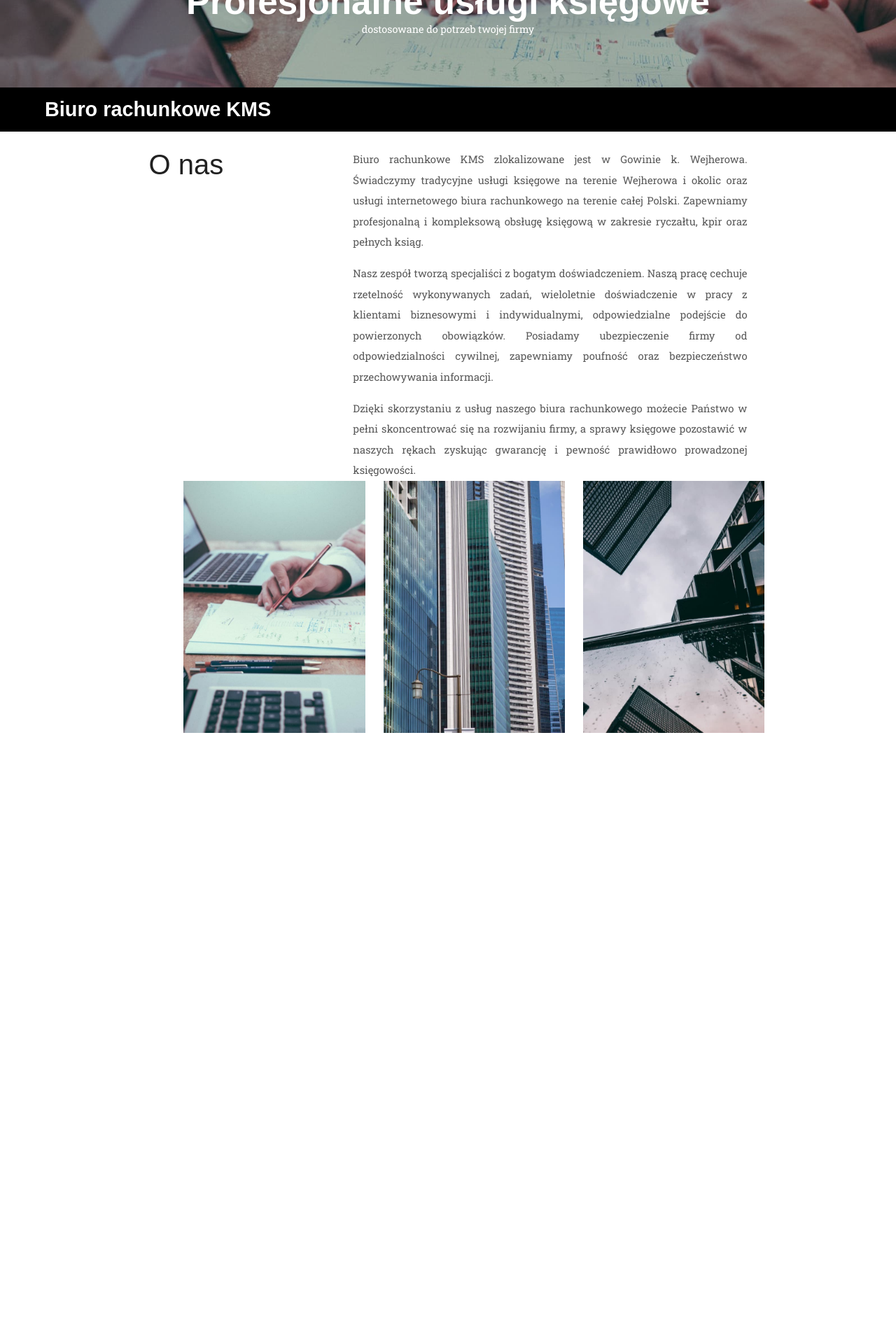
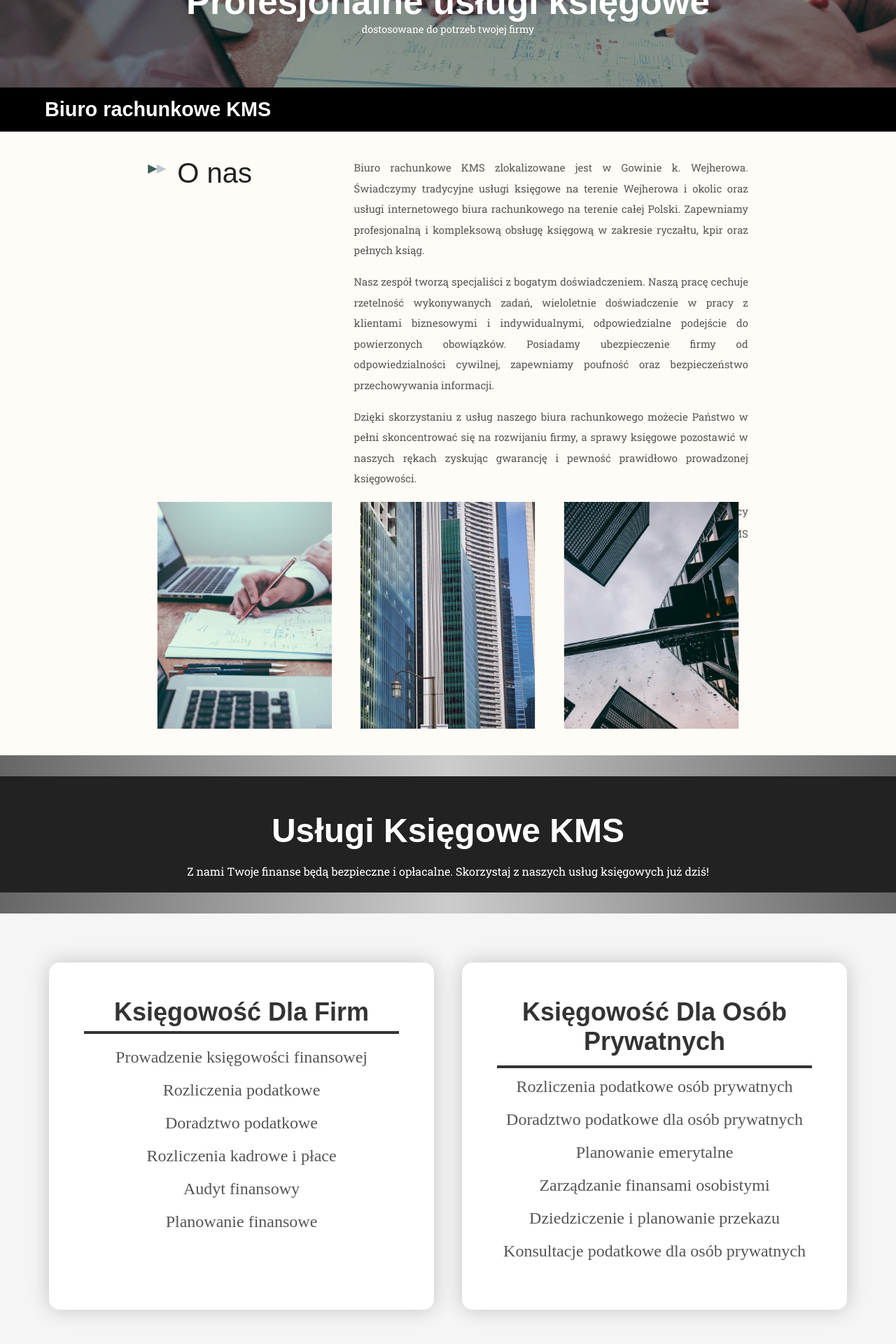
Before and after one commit to szrederkarol1/biuro_rachunkowosci, a React (Create React App) app in the folder Desktop/biuro_rachunkowosci/biuro-rachunkowosci/: page / in a window 1280 px wide. Shown: the part 100-2020 px from the top of the page at 70% size. Before the commit the page ends 1197 px from the top, so only its background shows below. Built offline with nearby package versions, Linux system fonts and the light colour scheme.

Commit message:
Fix aboutUs and gallery. Try create layout offers

```diff
--- a/Desktop/biuro_rachunkowosci/biuro-rachunkowosci/src/App.scss
+++ b/Desktop/biuro_rachunkowosci/biuro-rachunkowosci/src/App.scss
@@ -1,3 +1,3 @@
 .root {
-    height: 100vh;
-  }
+  height: 100vh;
+}
--- a/Desktop/biuro_rachunkowosci/biuro-rachunkowosci/src/components/about_us/AboutUs.jsx
+++ b/Desktop/biuro_rachunkowosci/biuro-rachunkowosci/src/components/about_us/AboutUs.jsx
@@ -39,7 +39,39 @@ const AboutUs = () => {
             <div className="image image-secondary"></div>
             <div className="image image-thirth"></div>
           </div>
-          <div></div>
+          <div className="ornament"></div>
+        </div>
+      </section>
+      <header>
+        <h1>Usługi Księgowe KMS</h1>
+        <p>
+          Z nami Twoje finanse będą bezpieczne i opłacalne. Skorzystaj z naszych
+          usług księgowych już dziś!
+        </p>
+      </header>
+
+      <section class="services">
+        <div class="service">
+          <h2>Księgowość Dla Firm</h2>
+          <ul>
+            <li>Prowadzenie księgowości finansowej</li>
+            <li>Rozliczenia podatkowe</li>
+            <li>Doradztwo podatkowe</li>
+            <li>Rozliczenia kadrowe i płace</li>
+            <li>Audyt finansowy</li>
+            <li>Planowanie finansowe</li>
+          </ul>
+        </div>
+        <div class="service">
+          <h2>Księgowość Dla Osób Prywatnych</h2>
+          <ul>
+            <li>Rozliczenia podatkowe osób prywatnych</li>
+            <li>Doradztwo podatkowe dla osób prywatnych</li>
+            <li>Planowanie emerytalne</li>
+            <li>Zarządzanie finansami osobistymi</li>
+            <li>Dziedziczenie i planowanie przekazu</li>
+            <li>Konsultacje podatkowe dla osób prywatnych</li>
+          </ul>
         </div>
       </section>
     </>
--- a/Desktop/biuro_rachunkowosci/biuro-rachunkowosci/src/components/about_us/AboutUs.scss
+++ b/Desktop/biuro_rachunkowosci/biuro-rachunkowosci/src/components/about_us/AboutUs.scss
@@ -1,10 +1,29 @@
 .section-aboutUs {
-  margin-top: 25px;
+  animation: slide 1.2s ease-in-out;
+  position: relative;
+  margin-top: 37px;
   display: flex;
   align-items: center;
   justify-content: center;
+  @keyframes slide {
+    0% {
+      transform: translateX(-1600px);
+    }
+    100% {
+      transform: translateX(0px);
+    }
+  }
+  &::after {
+    content: "";
+    position: absolute;
+    bottom: 0;
+    left: 0;
+    width: 100%;
+    height: 30px;
+    background: linear-gradient(90deg, #666, #ccc, #666);
+  }
   .aboutUs-content {
-    width: 66.8vw;
+    width: 67vw;
     .company-description {
       width: 100%;
       display: flex;
@@ -12,8 +31,28 @@
       flex-direction: row;
       .company-description-title {
         color: #212121;
+        position: relative;
         font-size: 5vh;
         font-family: "Montserrat", sans-serif;
+        padding-left: 42px;
+        &::before {
+          position: absolute;
+          color: #c0c7d2;
+          content: "▶";
+          font-size: 2.17vh;
+          line-height: 1.8;
+          position: absolute;
+          left: 1vw;
+        }
+        &::after {
+          position: absolute;
+          color: #3d5d5b;
+          content: "▶";
+          font-size: 2.17vh;
+          line-height: 1.8;
+          position: absolute;
+          left: 0vw;
+        }
       }
       .company-description-paragraphs {
         width: 44vw;
@@ -41,30 +80,113 @@
       width: 100%;
       display: flex;
       justify-content: space-between;
-      margin: 37px;
+      margin-top: 37px;
+      margin-bottom: 37px;
       .image {
+        transition: transform 0.3s ease;
+        transform: scale(0.9);
         width: 25.62vw;
         height: 45vh;
-        margin: 13px;
+        filter: brightness(100%);
+        &:hover {
+          transform: scale(1.1);
+          filter: brightness(110%);
+        }
       }
       .image-first {
         background: url("../../assets/gallery_image.jpg");
         background-repeat: no-repeat;
         background-size: cover;
         background-position: center;
+        margin-top: 13px;
       }
       .image-secondary {
         background: url("../../assets/gallery_image_secondary.jpg");
         background-repeat: no-repeat;
         background-size: cover;
         background-position: center;
+        margin: 13px;
       }
       .image-thirth {
         background: url("../../assets/gallery_image_thirth.jpg");
         background-repeat: no-repeat;
         background-size: cover;
         background-position: center;
+        margin-top: 13px;
       }
     }
   }
 }
+header {
+  background-color: #222;
+  color: #fff;
+  text-align: center;
+  padding: 50px 0;
+  font-family: "Arial", sans-serif;
+  position: relative;
+  &::after {
+    content: "";
+    position: absolute;
+    bottom: 0;
+    left: 0;
+    width: 100%;
+    height: 30px;
+    background: linear-gradient(90deg, #666, #ccc, #666);
+  }
+}
+header p {
+  font-family: "Roboto Slab", serif;
+}
+
+header h1 {
+  font-size: 48px;
+  margin-bottom: 20px;
+  font-family: 'Montserrat', sans-serif;
+}
+.services {
+  display: flex;
+  justify-content: space-around;
+  padding: 50px;
+  background-color: #f5f5f5;
+}
+
+.service {
+  flex: 1;
+  background-color: #fff;
+  margin: 20px;
+  padding: 50px;
+  border-radius: 15px;
+  box-shadow: 0px 0px 30px rgba(0, 0, 0, 0.2);
+  text-align: center;
+}
+
+.service h2 {
+  font-size: 36px;
+  margin-bottom: 30px;
+  color: #333;
+  position: relative;
+  font-family: 'Montserrat', sans-serif;
+}
+
+.service h2::before {
+  content: "";
+  position: absolute;
+  top: 115%;
+  left: 50%;
+  width: 100%;
+  height: 4px;
+  background-color: #333;
+  transform: translateX(-50%);
+}
+
+.service ul {
+  list-style-type: none;
+  padding: 0;
+}
+
+.service ul li {
+  margin: 20px 0;
+  color: #555;
+  font-size: 24px;
+
+}
--- a/Desktop/biuro_rachunkowosci/biuro-rachunkowosci/src/components/header/Header.scss
+++ b/Desktop/biuro_rachunkowosci/biuro-rachunkowosci/src/components/header/Header.scss
@@ -11,8 +11,18 @@
     flex-direction: column;
     align-items: center;
     justify-content: center;
+    animation: fadeIn 1.5s ease-in-out forwards;
+    opacity: 0;
+    @keyframes fadeIn {
+      from {
+        opacity: 0;
+      }
+      to {
+        opacity: 1;
+      }
+    }
     &::before {
-      background: rgba(0, 0, 0, 0.3);
+      background: rgba(0, 0, 0, 0.4);
       content: "";
       height: 44%;
       position: absolute;
@@ -37,6 +47,8 @@
     background-color: #000;
     display: flex;
     align-items: center;
+    animation: fadeIn 1.5s ease-in-out forwards;
+    opacity: 0;
     .brand {
       margin-left: 5%;
       cursor: pointer;
--- a/Desktop/biuro_rachunkowosci/biuro-rachunkowosci/src/index.scss
+++ b/Desktop/biuro_rachunkowosci/biuro-rachunkowosci/src/index.scss
@@ -6,6 +6,7 @@
 
 body {
   height: 100vh;
+  background-color: rgba(255, 228, 196, 0.137);
 }
 
 .root {
```
